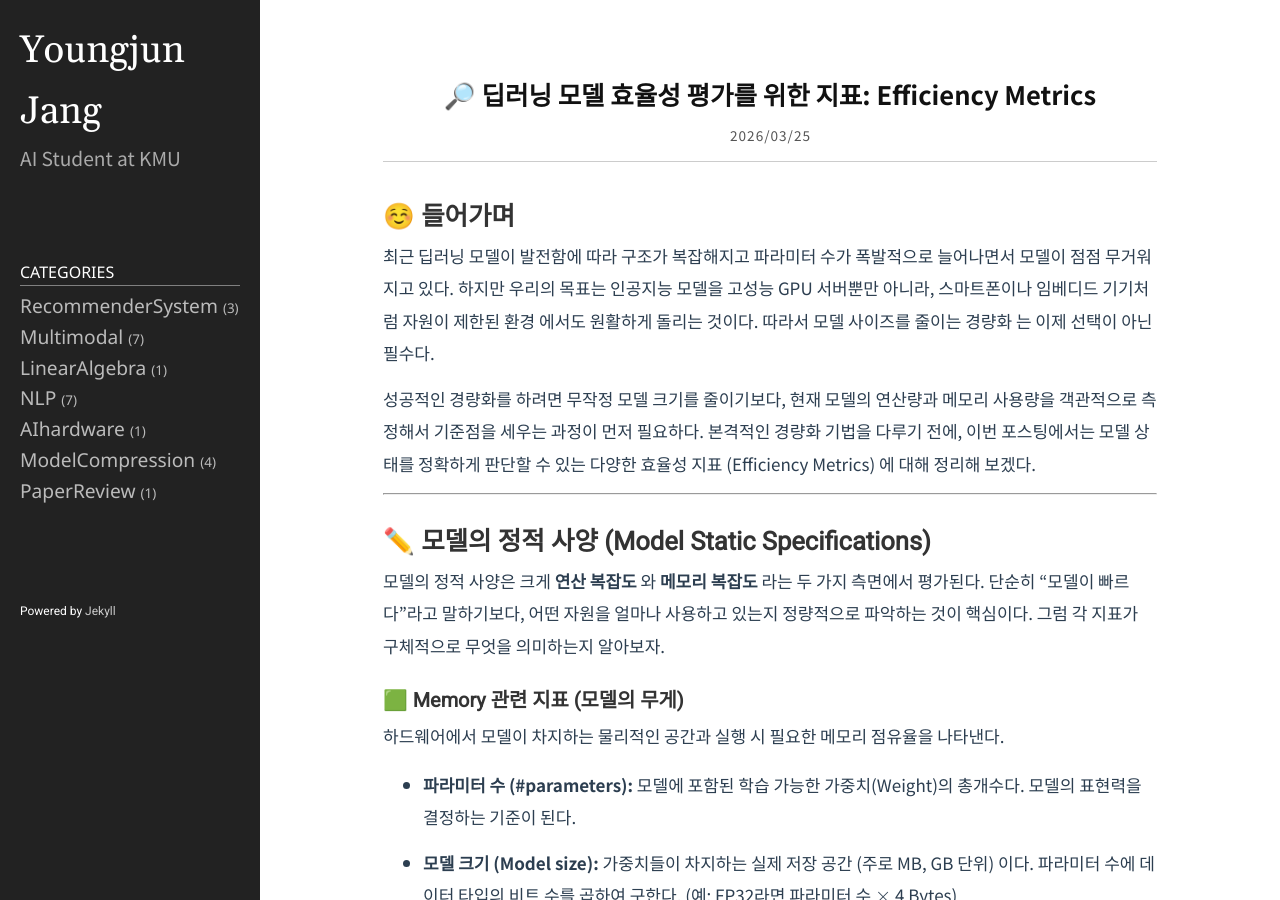
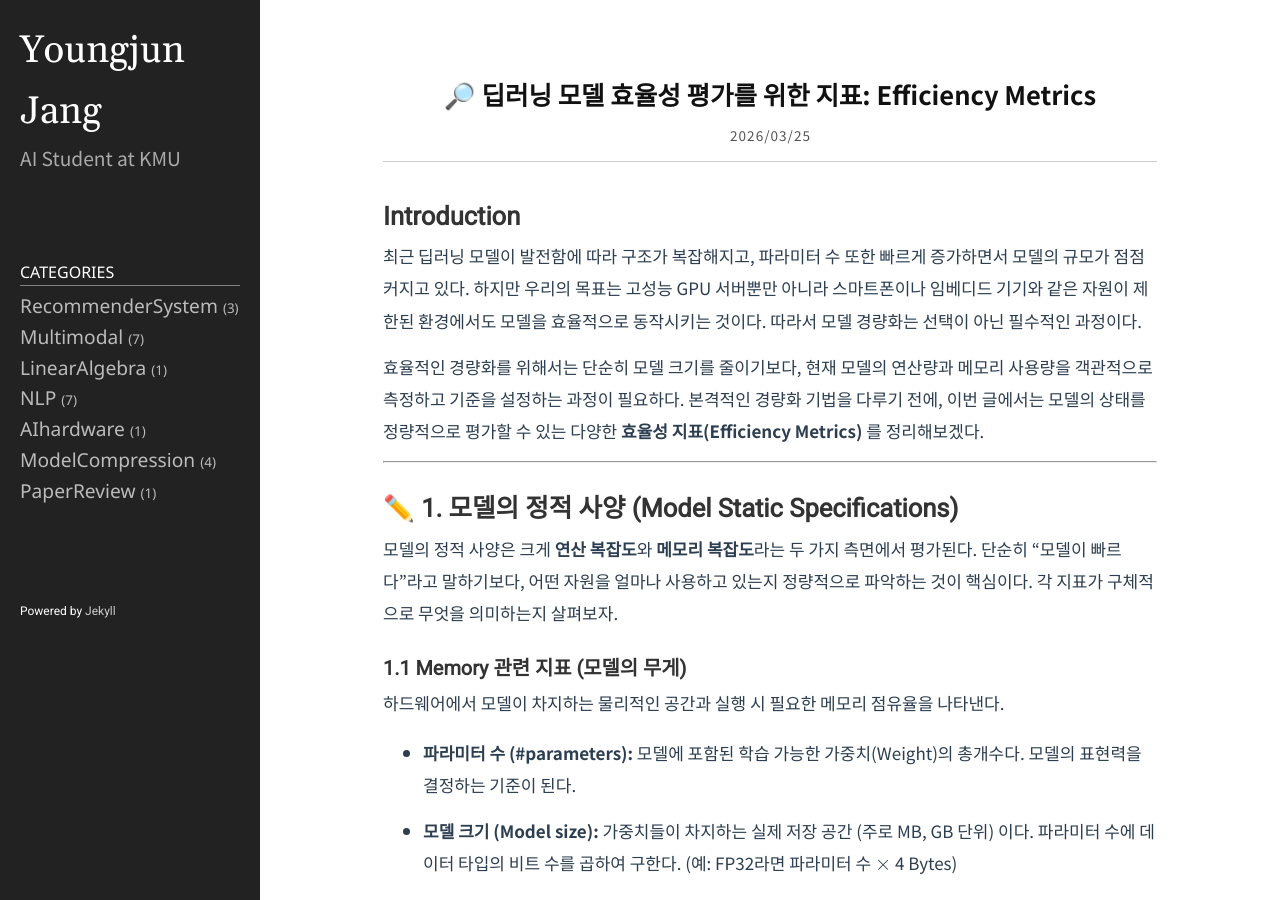
Before and after one commit to Youngjun-CV/Youngjun-CV.github.io, a Jekyll site: the page built from _posts/model compression/2026-03-25-efficiency-metrics.markdown, in a window 1280 px wide and 900 px high. Built offline with Jekyll 4.4.1, drawn with Linux system fonts in a browser that asks for light colours; formulas are drawn with MathJax 3.

Commit message:
Update 2026-03-25-efficiency-metrics.markdown

```diff
--- a/_posts/model compression/2026-03-25-efficiency-metrics.markdown
+++ b/_posts/model compression/2026-03-25-efficiency-metrics.markdown
@@ -5,17 +5,17 @@ date: 2026-03-25 20:34:29 +0900
 category: ModelCompression
 ---
 
-## ☺️ 들어가며
-최근 딥러닝 모델이 발전함에 따라 구조가 복잡해지고 파라미터 수가 폭발적으로 늘어나면서 모델이 점점 무거워지고 있다. 하지만 우리의 목표는 인공지능 모델을 고성능 GPU 서버뿐만 아니라, 스마트폰이나 임베디드 기기처럼 자원이 제한된 환경 에서도 원활하게 돌리는 것이다. 따라서 모델 사이즈를 줄이는 경량화 는 이제 선택이 아닌 필수다.
+## Introduction
+최근 딥러닝 모델이 발전함에 따라 구조가 복잡해지고, 파라미터 수 또한 빠르게 증가하면서 모델의 규모가 점점 커지고 있다. 하지만 우리의 목표는 고성능 GPU 서버뿐만 아니라 스마트폰이나 임베디드 기기와 같은 자원이 제한된 환경에서도 모델을 효율적으로 동작시키는 것이다. 따라서 모델 경량화는 선택이 아닌 필수적인 과정이다.
 
-성공적인 경량화를 하려면 무작정 모델 크기를 줄이기보다, 현재 모델의 연산량과 메모리 사용량을 객관적으로 측정해서 기준점을 세우는 과정이 먼저 필요하다. 본격적인 경량화 기법을 다루기 전에, 이번 포스팅에서는 모델 상태를 정확하게 판단할 수 있는 다양한 효율성 지표 (Efficiency Metrics) 에 대해 정리해 보겠다.
+효율적인 경량화를 위해서는 단순히 모델 크기를 줄이기보다, 현재 모델의 연산량과 메모리 사용량을 객관적으로 측정하고 기준을 설정하는 과정이 필요하다. 본격적인 경량화 기법을 다루기 전에, 이번 글에서는 모델의 상태를 정량적으로 평가할 수 있는 다양한 **효율성 지표(Efficiency Metrics)** 를 정리해보겠다.
 
 ---
 
-## ✏️ 모델의 정적 사양 (Model Static Specifications)
-모델의 정적 사양은 크게 **연산 복잡도** 와 **메모리 복잡도** 라는 두 가지 측면에서 평가된다. 단순히 "모델이 빠르다"라고 말하기보다, 어떤 자원을 얼마나 사용하고 있는지 정량적으로 파악하는 것이 핵심이다. 그럼 각 지표가 구체적으로 무엇을 의미하는지 알아보자.
+## ✏️ 1. 모델의 정적 사양 (Model Static Specifications)
+모델의 정적 사양은 크게 **연산 복잡도**와 **메모리 복잡도**라는 두 가지 측면에서 평가된다. 단순히 "모델이 빠르다"라고 말하기보다, 어떤 자원을 얼마나 사용하고 있는지 정량적으로 파악하는 것이 핵심이다. 각 지표가 구체적으로 무엇을 의미하는지 살펴보자.
 
-### 🟩 Memory 관련 지표 (모델의 무게)
+###  1.1 Memory 관련 지표 (모델의 무게)
 하드웨어에서 모델이 차지하는 물리적인 공간과 실행 시 필요한 메모리 점유율을 나타낸다.
 
   * **파라미터 수 (#parameters):** 모델에 포함된 학습 가능한 가중치(Weight)의 총개수다. 모델의 표현력을 결정하는 기준이 된다.
```
